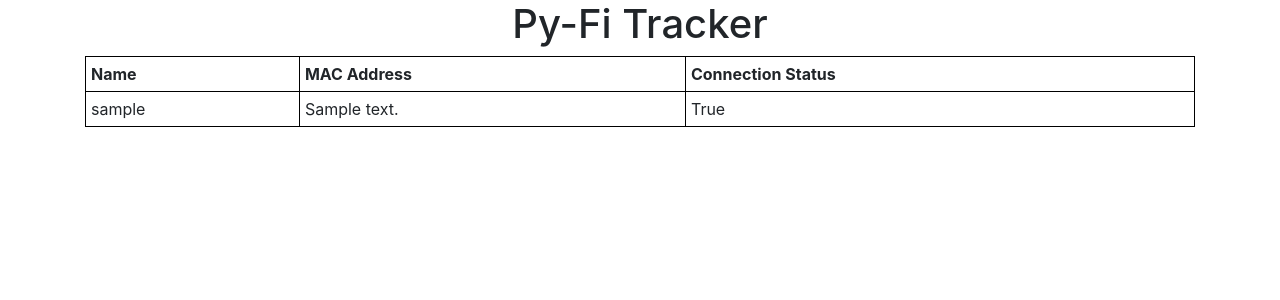
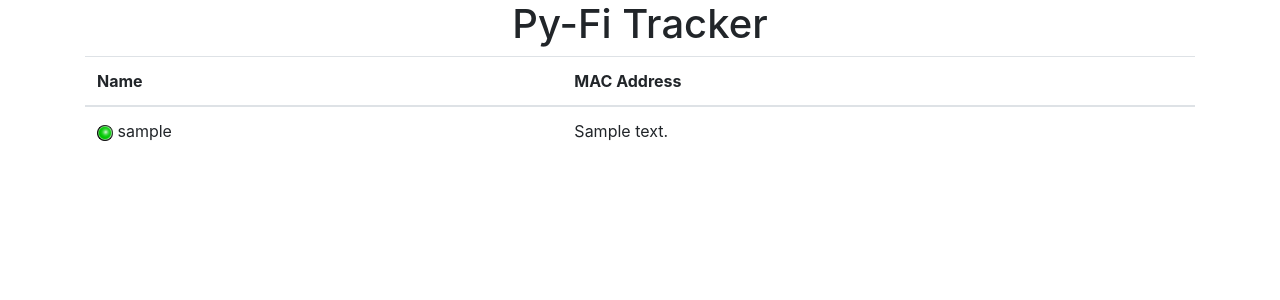
Before and after one commit to camarodude89/pyfi-tracker, a Flask app: page / in a window 1280 px wide. Shown: the top 300 px of the page. Run offline with Flask 2, Linux system fonts and the light colour scheme; tables that the repository leaves empty hold one stand-in row (values such as "Sample post"); some libraries are stand-ins or nearby versions.

Commit message:
Added LEDs for connection status in index.html with some bootstrap table adjustments.

```diff
--- a/app.py
+++ b/app.py
@@ -4,8 +4,10 @@ from threading import Thread
 import time
 import telnet_scraper
 from actions import DatabaseActions
+import os
 
 SERVER_MAC_ADDRESS = '70:18:8b:ae:e3:6b'
+IMAGE_FOLDER = os.path.join('static', 'images')
 
 app = Flask(__name__)
 socketio = SocketIO(app)
@@ -13,8 +15,11 @@ db_actions = DatabaseActions()
 
 @app.route('/')
 def show_table():
+    green_led = os.path.join(IMAGE_FOLDER, 'green_led.jpg')
+    red_led = os.path.join(IMAGE_FOLDER, 'red_led.jpg')
     return render_template('index.html',
-                           connected_devices=db_actions.query_watched_devices())
+                           connected_devices=db_actions.query_watched_devices(),
+                           green_led=green_led, red_led=red_led)
 
 
 def loop_device_scan():
--- a/templates/index.html
+++ b/templates/index.html
@@ -9,10 +9,6 @@
     <link rel="stylesheet" href="https://stackpath.bootstrapcdn.com/bootstrap/4.3.1/css/bootstrap.min.css"
           integrity="sha384-ggOyR0iXCbMQv3Xipma34MD+dH/1fQ784/j6cY/iJTQUOhcWr7x9JvoRxT2MZw1T" crossorigin="anonymous">
     <style>
-        table, th, td {
-        border: 1px solid black;
-        border-collapse: collapse;
-        }
         th, td {
             padding: 5px;
         }
@@ -26,23 +22,33 @@
 <body>
     <h1 class="text-center">Py-Fi Tracker</h1>
     <div class="container">
-        <table style="width: 100%">
+        <table class="table table-hover">
+        <thead>
             <tr>
                 <th>Name</th>
                 <th>MAC Address</th>
-                <th>Connection Status</th>
             </tr>
+        </thead>
+        <tbody>
             {% for device in connected_devices %}
             <tr>
+                {% if device.connected %}
                 {% if device.nickname is none %}
-                <td>{{ device.hostname }}</td>
+                <td><img src="{{ green_led }}" alt="Green Light" style="height: 1em; width: 1em"> {{ device.hostname }}</td>
                 {% else %}
-                <td>{{ device.nickname }}</td>
+                <td><img src="{{ green_led }}" alt="Green Light" style="height: 1em; width: 1em"> {{ device.nickname }}</td>
+                {% endif %}
+                {% else %}
+                {% if device.nickname is none %}
+                <td><img src="{{ red_led }}" alt="Red Light" style="height: 1em; width: 1em"> {{ device.hostname }}</td>
+                {% else %}
+                <td><img src="{{ red_led }}" alt="Red Light" style="height: 1em; width: 1em"> {{ device.nickname }}</td>
+                {% endif %}
                 {% endif %}
                 <td>{{ device.mac_address }}</td>
-                <td>{{ device.connected }}</td>
             </tr>
             {% endfor %}
+        </tbody>
         </table>
     </div>
     <script src="https://code.jquery.com/jquery-3.3.1.slim.min.js"
```
Also changed, not shown: static/images/green_led.jpg (added), static/images/red_led.jpg (added).
